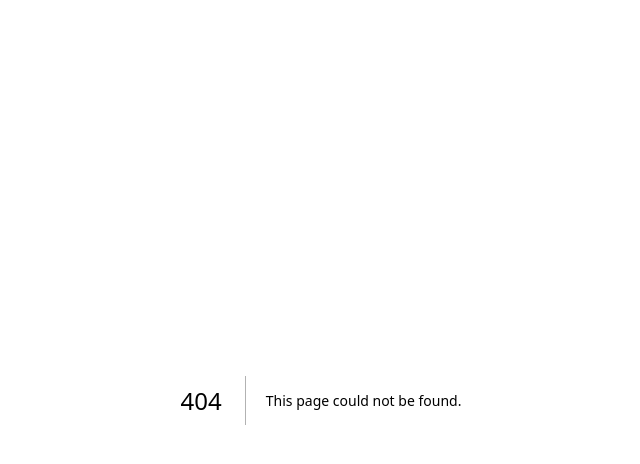
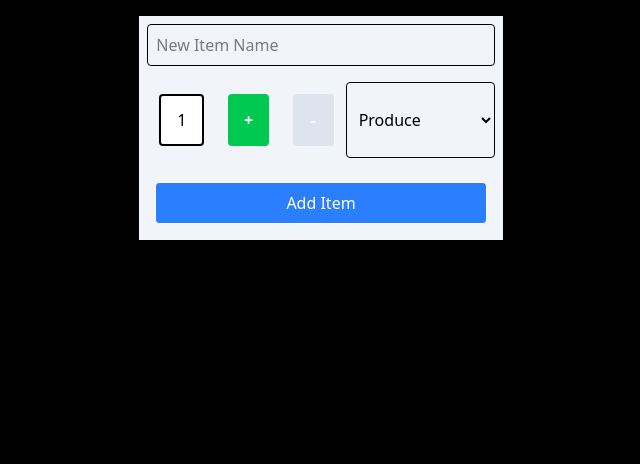
Before and after one commit to Jordan-Labell/cprg306-assignments, a Next.js app: page /week-5 in a window 1280 px wide. Before the commit this address had no page. Shown: the top 464 px of the page, without its empty margins (319-959 px from the left). Built offline with nearby package versions, Linux system fonts and the light colour scheme.

Commit message:
added week 5 page and newItem form component

```diff
--- a/app/page.js
+++ b/app/page.js
@@ -8,6 +8,7 @@ export default function Page() {
         <li><Link href="/week-2">Week 2 Assignment</Link></li>
         <li><Link href="/week-3">Week 3 Assignment</Link></li>
         <li><Link href="/week-4">Week 4 Assignment</Link></li>
+        <li><Link href="/week-5">Week 5 Assignment</Link></li>
       </ul>
     </main>
   );
--- /dev/null
+++ b/app/week-5/new-item.js
@@ -0,0 +1,73 @@
+"use client";
+import { useState } from "react";
+
+export default function NewItem() {
+    const [name, setName] = useState("");
+    const [quantity, setQuantity] = useState(1);
+    const [category, setCategory] = useState("produce");
+
+    const increment = () => {
+        if (quantity <= 19) setQuantity(quantity + 1);
+    };
+
+    const decrement = () => {
+        if (quantity >= 2) setQuantity(quantity - 1);
+    };
+
+    const handleSubmit = (event) => {
+        event.preventDefault();
+        let item = {name, quantity, category};
+        console.log(item);
+        alert(`Item added: ${name}, Quantity: ${quantity}, Category: ${category}`);
+        setName("");
+        setQuantity(1);
+        setCategory("produce");
+    };
+
+    const handleNameChange = (e) => {
+        const newName = e.target.value;
+            setName(newName);
+    };
+
+    const handleCategoryChange = (e) => {
+        const newCategory = e.target.value;
+            setCategory(newCategory);
+    };
+
+    return (
+        <form onSubmit={handleSubmit} className="flex flex-col bg-slate-100 mx-auto my-4 p-2 gap-4 justify-content">
+            <input type="text" required placeholder="New Item Name" className="border rounded p-2" value={name} onChange={(event) => handleNameChange(event)}/>
+            <div className="flex space-x-32">
+                <div className = "flex bg-slate-100 text-center space-x-2 rounded">
+                    <div className = "flex-1 bg-white p-3 m-3 border-black border-2 rounded w-16 text-center">{quantity}</div>
+                    <button type="button"
+                        disabled = {quantity == 20}
+                        className = "flex-1 bg-green-500 p-3 m-3 rounded hover:bg-green-600 font-bold text-white disabled:opacity-50 disabled:bg-slate-300 disabled:cursor-not-allowed"
+                        onClick = {increment}
+                    >
+                    +</button>
+                    <button type="button"
+                        disabled = {quantity == 1}
+                        className = "flex-1 bg-blue-700 p-3 m-3 rounded hover:bg-blue-800 font-bold text-white disabled:opacity-50 disabled:bg-slate-300 disabled:cursor-not-allowed"
+                        onClick = {decrement}
+                    >
+                    -</button>
+                    <select value={category} className="border rounded p-2" onChange={(event) => handleCategoryChange(event)}>
+                        <option value="Produce" defaultValue>Produce</option>
+                        <option value="Dairy">Dairy</option>
+                        <option value="Bakery">Bakery</option>
+                        <option value="Meat">Meat</option>
+                        <option value="Frozen_Foods">Frozen Foods</option>
+                        <option value="Canned_Goods">Canned Goods</option>
+                        <option value="Dry_Goods">Dry Goods</option>
+                        <option value="Beverages">Beverages</option>
+                        <option value="Snacks">Snacks</option>
+                        <option value="Household">Household</option>
+                        <option value="Other">Other</option>
+                    </select>
+                </div>
+            </div>
+            <button type="submit" className="border m-2 p-2 bg-blue-500 text-white bold rounded">Add Item</button>
+        </form>
+    );
+}
--- /dev/null
+++ b/app/week-5/page.js
@@ -0,0 +1,11 @@
+import NewItem from "./new-item";
+
+export default function Page() {
+    return (
+        <main className="bg-black h-dvh">
+            <div className="flex flex-col justify-center items-center">
+                <NewItem />
+            </div>
+        </main>
+    );
+}
```
